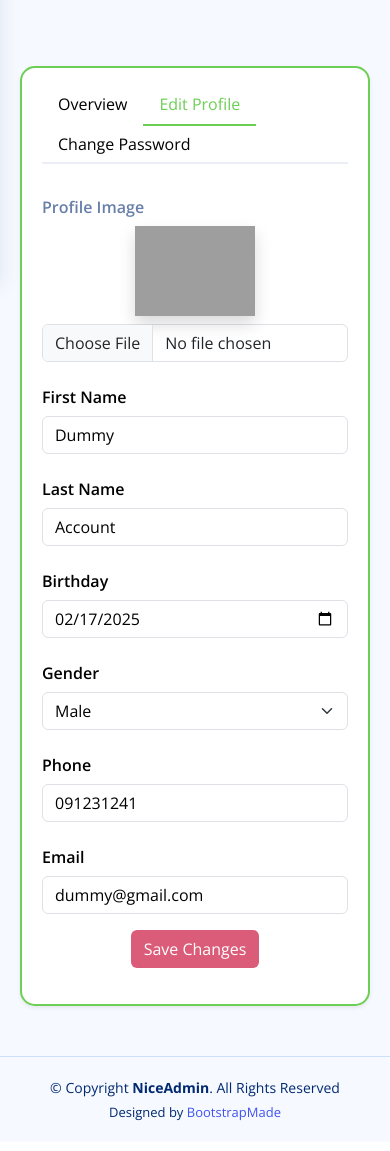
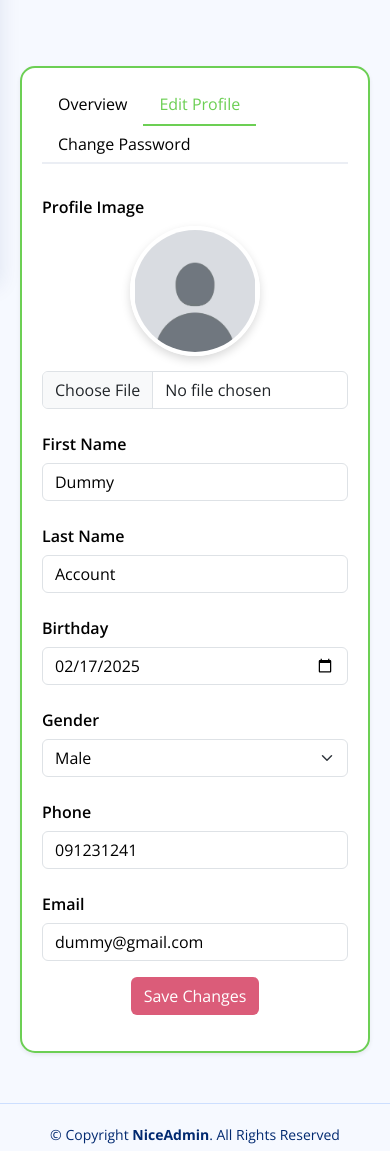
Before and after one commit to missel012/marest_meds, a PHP site: page /view/users/users-profile.php in a window 390 px wide, after a click on "Edit Profile". Shown: the part 558-1709 px from the top of the page. Before the commit the page ends 1679 px from the top, so only its background shows below. Run offline with PHP 8.4, Linux system fonts and the light colour scheme; a user stored in the database is signed in; data comes from the database, SQL or seed files in the repository; some libraries are stand-ins or nearby versions; grey boxes are pictures that could not be loaded.

Commit message:
PROFILE PIC USER

```diff
--- a/view/users/users-profile.php
+++ b/view/users/users-profile.php
@@ -63,6 +63,15 @@ if ($_SERVER['REQUEST_METHOD'] === 'POST' && isset($_POST['updateProfile'])) {
   $phoneNumber = $_POST['phoneNumber'];
   $email = $_POST['email'];
 
+  // Get userId using email
+  $getIdQuery = "SELECT userId FROM users WHERE email = ?";
+  $idStmt = $conn->prepare($getIdQuery);
+  $idStmt->bind_param("s", $email);
+  $idStmt->execute();
+  $idResult = $idStmt->get_result();
+  $idRow = $idResult->fetch_assoc();
+  $userId = $idRow['userId'];
+
   // Handle profile picture upload
   if (isset($_FILES['profilePicture']) && $_FILES['profilePicture']['error'] === UPLOAD_ERR_OK) {
     $fileName = basename($_FILES['profilePicture']['name']);
@@ -71,7 +80,7 @@ if ($_SERVER['REQUEST_METHOD'] === 'POST' && isset($_POST['updateProfile'])) {
     if (move_uploaded_file($_FILES['profilePicture']['tmp_name'], $targetFilePath)) {
       $profilePicture = $targetFilePath;
     } else {
-      $profilePicture = $user['profilePicture']; // Keep the old picture if upload fails
+      $profilePicture = $user['profilePicture'];
       echo "<script>
       Swal.fire({
         toast: true,
@@ -85,7 +94,7 @@ if ($_SERVER['REQUEST_METHOD'] === 'POST' && isset($_POST['updateProfile'])) {
       </script>";
     }
   } else {
-    $profilePicture = $user['profilePicture']; // Keep the old picture if no new picture is uploaded
+    $profilePicture = $user['profilePicture'];
   }
 
   // Update user details in the database
@@ -94,6 +103,15 @@ if ($_SERVER['REQUEST_METHOD'] === 'POST' && isset($_POST['updateProfile'])) {
   $stmt->bind_param("sssssssi", $firstName, $lastName, $birthday, $gender, $phoneNumber, $email, $profilePicture, $userId);
 
   if ($stmt->execute()) {
+    // Update session with new values
+    $_SESSION['firstName'] = $firstName;
+    $_SESSION['lastName'] = $lastName;
+    $_SESSION['email'] = $email;
+    $_SESSION['birthday'] = $birthday;
+    $_SESSION['gender'] = $gender;
+    $_SESSION['phoneNumber'] = $phoneNumber;
+    $_SESSION['profilePicture'] = $profilePicture;
+
     echo "<script>
     Swal.fire({
       toast: true,
@@ -206,7 +224,6 @@ if ($_SERVER['REQUEST_METHOD'] === 'POST' && isset($_POST['changePassword'])) {
       document.querySelector('[data-bs-target="#profile-change-password"]').click();
     });
   </script>
-
 <?php endif; ?>
 
 <div class="pagetitle">
@@ -304,16 +321,15 @@ if ($_SERVER['REQUEST_METHOD'] === 'POST' && isset($_POST['changePassword'])) {
               <!-- Profile Edit Form -->
               <form method="POST" enctype="multipart/form-data">
 <div class="row mb-3">
-                  <label for="profileImage" class="col-md-4 col-lg-3 col-form-label">Profile Image</label>
-                  <div class="col-md-8 col-lg-9">
-                    <div class="d-flex justify-content-center">
-                      <img src="<?= $user['profilePicture'] && file_exists($user['profilePicture']) ? htmlspecialchars($user['profilePicture']) : './assets/images/user-icon.png' ?>"
-                        alt="Profile"
-                        class="shadow">
+  <label for="profilePicture" class="col-md-4 col-lg-3 col-form-label" style="color: #000000;">Profile Image</label>
+  <div class="col-md-8 col-lg-9 text-center">
+    <div style="width: 130px; height: 130px; margin: 0 auto 15px; overflow: hidden; border-radius: 50%; border: 4px solid #fff; box-shadow: 0 4px 10px rgba(0,0,0,0.15);">
+      <img id="previewImage"
+        src="<?= $user['profilePicture'] && file_exists($user['profilePicture']) ? htmlspecialchars($user['profilePicture']) : '../../assets/img/default-user.png' ?>"
+        alt="Profile Picture"
+        style="width: 100%; height: 100%; object-fit: cover;">
     </div>
-                    <div class="pt-2">
-                      <input type="file" name="profilePicture" class="form-control">
-                    </div>
+    <input type="file" name="profilePicture" id="profilePictureInput" class="form-control mt-2">
   </div>
 </div>
                 <div class="row mb-3">
@@ -394,6 +410,19 @@ if ($_SERVER['REQUEST_METHOD'] === 'POST' && isset($_POST['changePassword'])) {
     </div>
   </div>
 </section>
+<script>
+  document.getElementById('profilePictureInput').addEventListener('change', function (e) {
+    const file = e.target.files[0];
+    if (file && file.type.startsWith('image/')) {
+      const reader = new FileReader();
+      reader.onload = function (e) {
+        document.getElementById('previewImage').src = e.target.result;
+      };
+      reader.readAsDataURL(file);
+    }
+  });
+</script>
+
 
 <?php
 include("./includes/footer.php");
```
Lines whose indentation alone changed are shown as unchanged.
